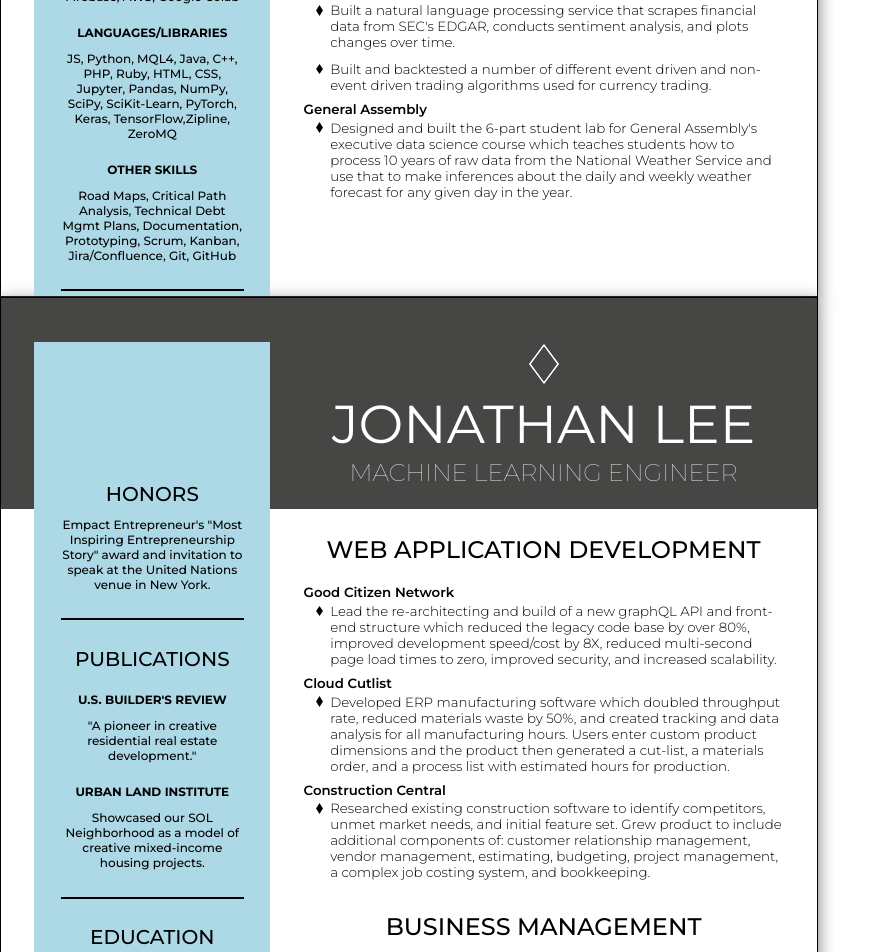
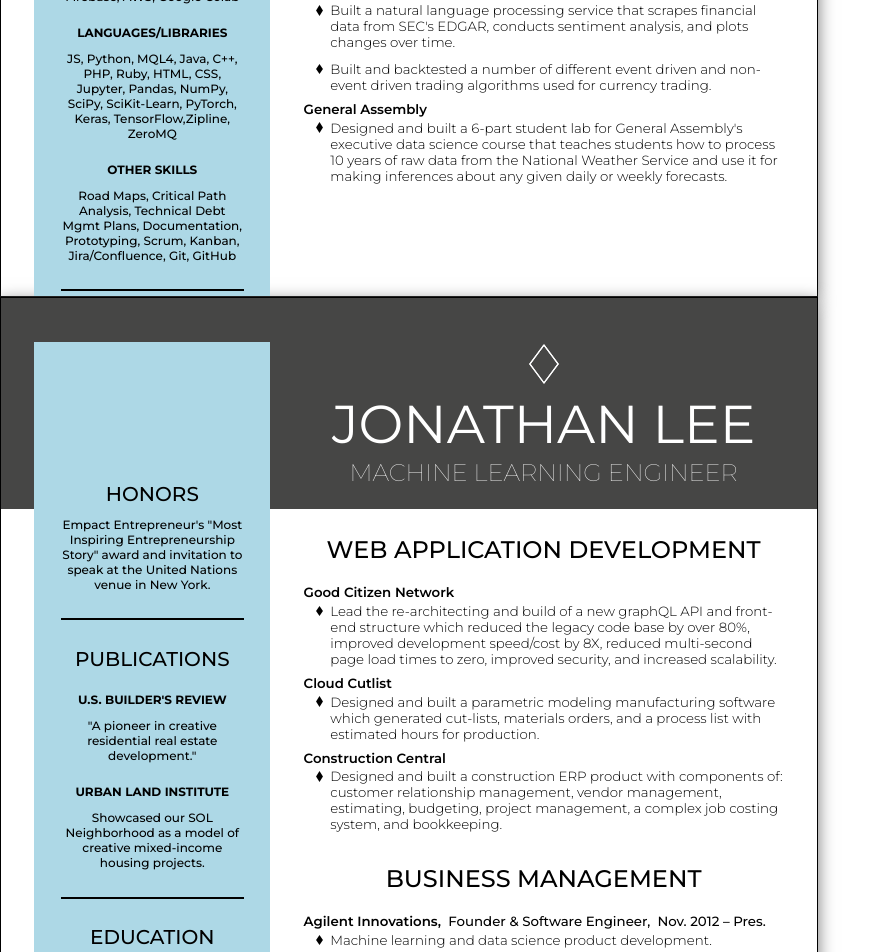
Before and after one commit to jonathan1028/ai-website, a Vue app: page /#/resume in a window 1280 px wide. Shown: the part 760-1712 px from the top of the page, without its empty margins (0-892 px from the left). Built offline with nearby package versions, Linux system fonts and the light colour scheme.

Commit message:
Print bug fix

```diff
--- a/src/components/Resume.vue
+++ b/src/components/Resume.vue
@@ -106,7 +106,8 @@
             </div>
             <div class="job-experience">
               <img class="diamond-small" src="../assets/diamond2.svg">
-              <div class="experience">Designed and built the 6-part student lab for General Assembly's executive data science course which teaches students how to process 10 years of raw data from the National Weather Service and use that to make inferences about the daily and weekly weather forecast for any given day in the year.</div>
+              <div class="experience">Designed and built a 6-part student lab for General Assembly's executive data science course that teaches students how to process 10 years of raw data from the National Weather Service and use it for making inferences about any given daily or weekly forecasts.</div>
+              <div class="experience"></div>
             </div>
           </div>
           <!-- <div class="job">
@@ -217,7 +218,7 @@
             </div>
             <div class="job-experience">
               <img class="diamond-small" src="../assets/diamond2.svg">
-              <div class="experience">Developed ERP manufacturing software which doubled throughput rate, reduced materials waste by 50%, and created tracking and data analysis for all manufacturing hours. Users enter custom product dimensions and the product then generated a cut-list, a materials order, and a process list with estimated hours for production.</div>
+              <div class="experience">Designed and built a parametric modeling manufacturing software which generated cut-lists, materials orders, and a process list with estimated hours for production.</div>
             </div>
             <div class="job-header">
               <div class="company">Construction Central &nbsp;</div>
@@ -226,7 +227,7 @@
             </div>
             <div class="job-experience">
               <img class="diamond-small" src="../assets/diamond2.svg">
-              <div class="experience">Researched existing construction software to identify competitors, unmet market needs, and initial feature set. Grew product to include additional components of: customer relationship management, vendor management, estimating, budgeting, project management, a complex job costing system, and bookkeeping.</div>
+              <div class="experience">Designed and built a construction ERP product with components of: customer relationship management, vendor management, estimating, budgeting, project management, a complex job costing system, and bookkeeping.</div>
             </div>
           </div>
           <div class="section-title">Business Management</div>
@@ -276,8 +277,7 @@
             </div>
             <div class="job-experience">
               <img class="diamond-small" src="../assets/diamond2.svg">
-              <div class="experience">Rebuilt the entire operations, sales, and marketing segments for the
-management of 200 investment properties through the implementation of new systems and technology - which increased the operational efficiency of the business by 400%, cut annual tenant evictions by 1/3rd, and increased average rents collected across the entire portfolio.</div>
+              <div class="experience">Rebuilt the entire operations, sales, and marketing segments for the management of 200 investment properties through the implementation of new systems and technology - which increased the operational efficiency of the business by 400%, cut annual tenant evictions by 1/3rd, and increased average rents collected across the entire portfolio.</div>
               <!-- <img class="diamond-small" src="../assets/diamond2.svg"> -->
               <!-- <div class="experience">Regularly conducted substantial financial analysis and maintained different inhouse trend analysis models on the local real estate market, built pro formas and presentations, and made investment recommendations to our clients.</div> -->
               <!-- <img class="diamond-small" src="../assets/diamond2.svg"> -->
```
